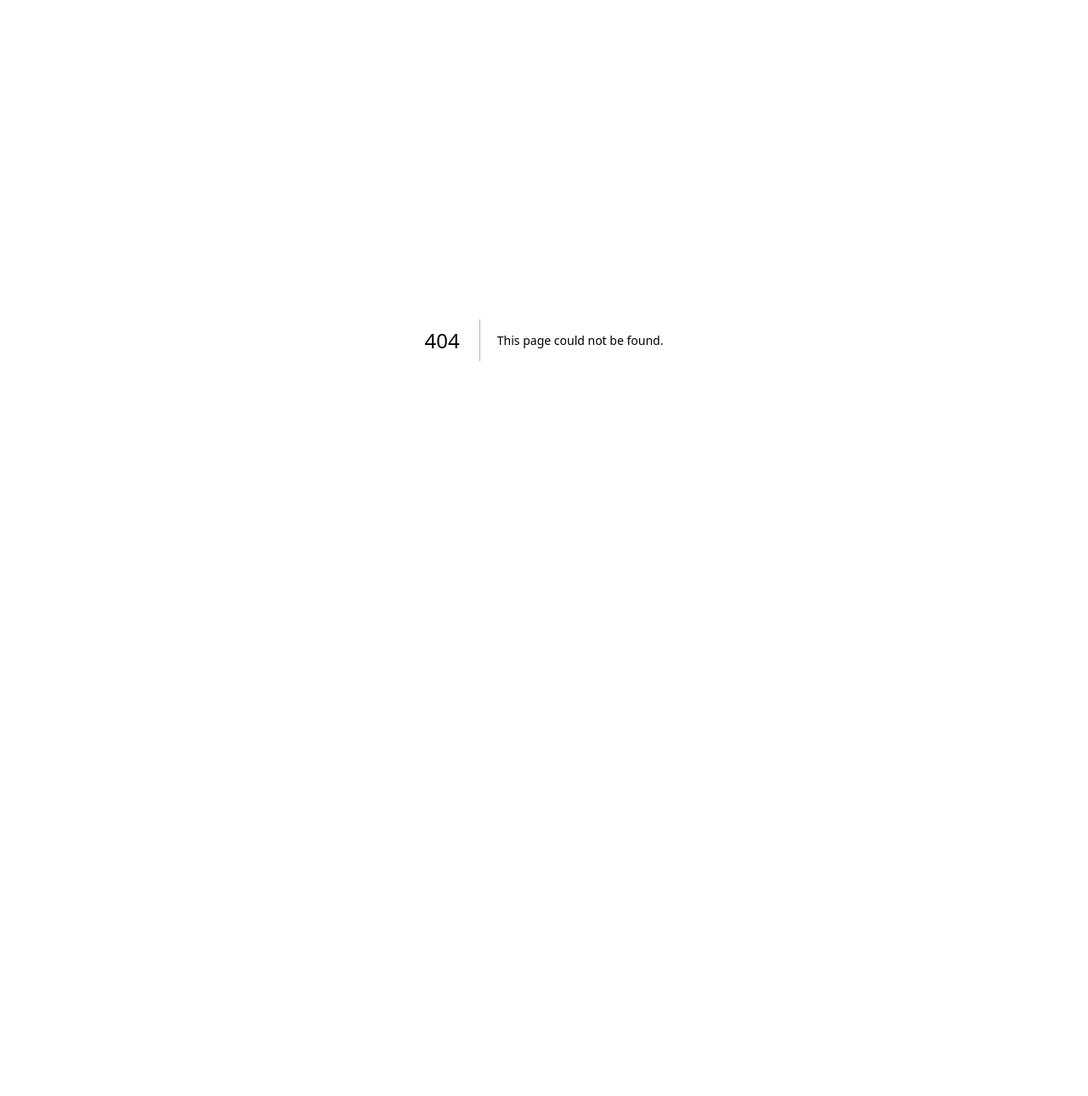
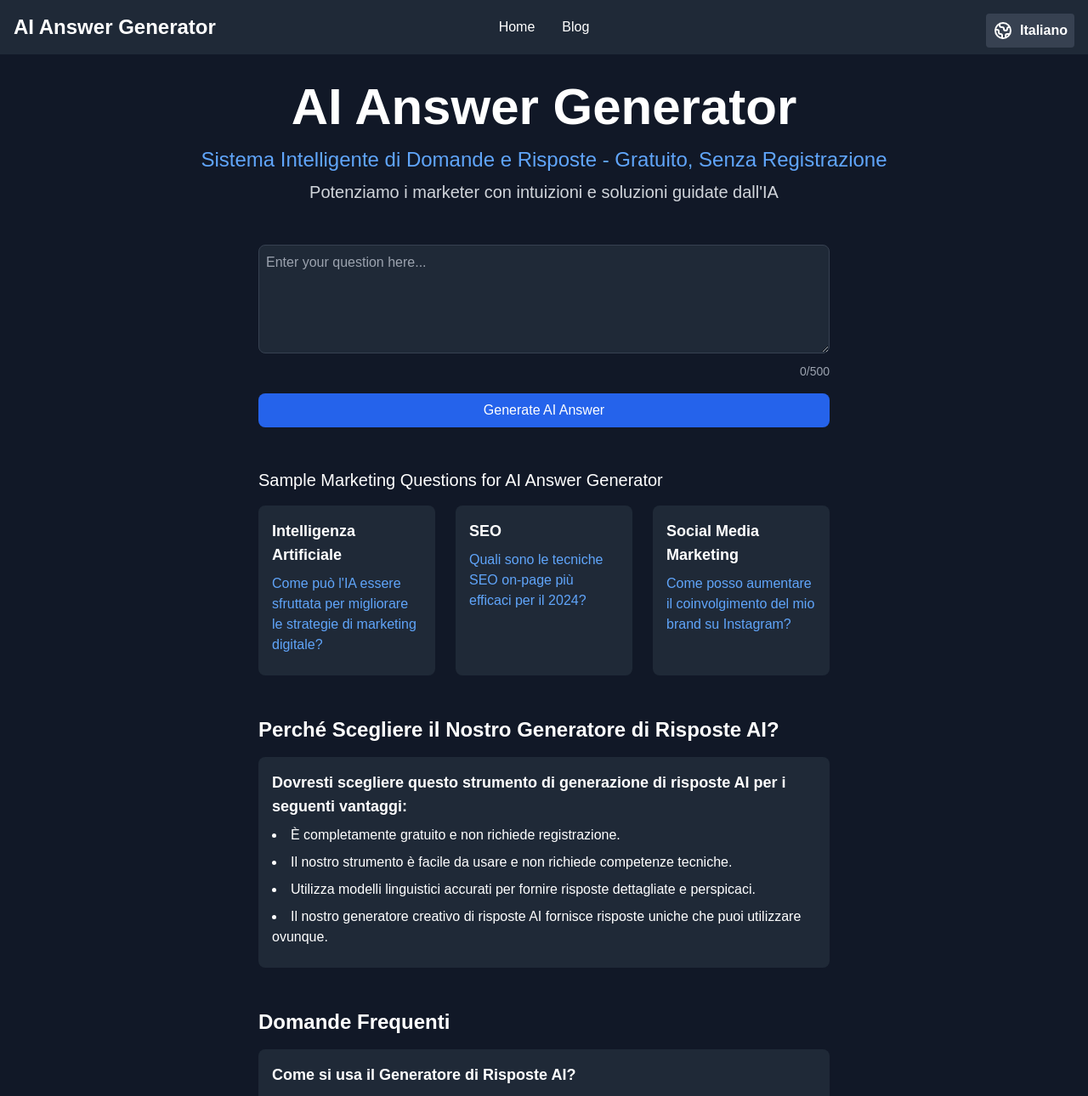
Before and after one commit to axijiajiajia/open-aianswer, a Next.js app: page /it in a window 1280 px wide. Before the commit this address had no page. Shown: the top 1290 px of the page at 85% size. Before the commit the page ends 800 px from the top, so only its background shows below. Built offline with nearby package versions, Linux system fonts and the light colour scheme.

Commit message:
Add 意大利语

```diff
--- a/app/components/LanguageSwitcher.tsx
+++ b/app/components/LanguageSwitcher.tsx
@@ -9,23 +9,33 @@ export default function LanguageSwitcher() {
   const pathname = usePathname();
 
   const isEnglish = pathname === '/';
+  const isChinese = pathname === '/en';
+  const isItalian = pathname === '/it';
+
+  const getCurrentLanguage = () => {
+    if (isEnglish) return 'English';
+    if (isChinese) return '中文';
+    if (isItalian) return 'Italiano';
+    return 'English'; // 默认英语
+  }
 
   return (
     <div className="absolute top-4 right-4 z-20">
       <button
         onClick={() => setIsLanguageMenuOpen(!isLanguageMenuOpen)}
         className="bg-gray-700 hover:bg-gray-600 text-white font-semibold p-2 rounded inline-flex items-center"
-        aria-label={isEnglish ? 'Change Language' : '更改语言'}
+        aria-label={isEnglish ? 'Change Language' : isChinese ? '更改语言' : 'Cambia lingua'}
       >
         <svg xmlns="http://www.w3.org/2000/svg" className="h-6 w-6 mr-2" fill="none" viewBox="0 0 24 24" stroke="currentColor">
           <path strokeLinecap="round" strokeLinejoin="round" strokeWidth={2} d="M3.055 11H5a2 2 0 012 2v1a2 2 0 002 2 2 2 0 012 2v2.945M8 3.935V5.5A2.5 2.5 0 0010.5 8h.5a2 2 0 012 2 2 2 0 104 0 2 2 0 012-2h1.064M15 20.488V18a2 2 0 012-2h3.064M21 12a9 9 0 11-18 0 9 9 0 0118 0z" />
         </svg>
-        <span>{isEnglish ? 'English' : '中文'}</span>
+        <span>{getCurrentLanguage()}</span>
       </button>
       {isLanguageMenuOpen && (
         <div className="absolute right-0 mt-2 w-48 bg-gray-800 rounded-md shadow-lg py-1">
           <Link href="/" className="block px-4 py-2 text-sm text-white hover:bg-gray-700">English</Link>
           <Link href="/en" className="block px-4 py-2 text-sm text-white hover:bg-gray-700">简体中文</Link>
+          <Link href="/it" className="block px-4 py-2 text-sm text-white hover:bg-gray-700">Italiano</Link>
         </div>
       )}
     </div>
--- a/app/en/page.tsx
+++ b/app/en/page.tsx
@@ -26,7 +26,7 @@ const sampleQuestions = [
 ];
 
 export const metadata: Metadata = {
-  title: 'AI答案生成器',
+  title: 'AI Answer Generator',
   description: '使用我们免费的AI答案生成器立即获得您的数字营销问题的答案。无需注册！',
 }
 
@@ -51,7 +51,7 @@ export default function Home() {
         <div className="container mx-auto flex justify-between items-center">
           <div className="text-2xl font-bold flex-1">
             <Link href="/en">
-              AI答案生成器
+            AI Answer Generator
             </Link>
           </div>
           <div className="flex-1 flex justify-center">
@@ -106,7 +106,7 @@ export default function Home() {
           </div>
 
           <footer className="mt-16 text-center text-gray-500">
-            <p>&copy; 2024 AI答案生成器。保留所有权利。</p>
+            <p>&copy; 2024 AI Answer Generator 保留所有权利。</p>
           </footer>
         </main>
       </div>
--- /dev/null
+++ b/app/it/page.tsx
@@ -0,0 +1,115 @@
+import Link from 'next/link';
+import Script from 'next/script';
+import { Metadata } from 'next';
+import QuestionForm from '../components/QuestionForm';
+import LanguageSwitcher from '../components/LanguageSwitcher';
+
+const sampleQuestions = [
+  {
+    category: "Intelligenza Artificiale",
+    questions: [
+      "Come può l'IA essere sfruttata per migliorare le strategie di marketing digitale?"
+    ]
+  },
+  {
+    category: "SEO",
+    questions: [
+      "Quali sono le tecniche SEO on-page più efficaci per il 2024?"
+    ]
+  },
+  {
+    category: "Social Media Marketing",
+    questions: [
+      "Come posso aumentare il coinvolgimento del mio brand su Instagram?"
+    ]
+  }
+];
+
+export const metadata: Metadata = {
+  title: 'Generatore di Risposte AI',
+  description: 'Ottieni risposte immediate alle tue domande di marketing digitale con il nostro Generatore di Risposte AI gratuito. Nessuna registrazione richiesta!',
+}
+
+export default function Home() {
+  return (
+    <div className="min-h-screen bg-gray-900 text-white relative">
+      <LanguageSwitcher />
+
+      <Script
+        src="https://www.googletagmanager.com/gtag/js?id=G-VP351RX9F9"
+        strategy="afterInteractive"
+      />
+      <Script id="google-analytics" strategy="afterInteractive">
+        {`
+          window.dataLayer = window.dataLayer || [];
+          function gtag(){dataLayer.push(arguments);}
+          gtag('js', new Date());
+          gtag('config', 'G-VP351RX9F9');
+        `}
+      </Script>
+      <nav className="bg-gray-800 p-4">
+        <div className="container mx-auto flex justify-between items-center">
+          <div className="text-2xl font-bold flex-1">
+            <Link href="/it">
+              AI Answer Generator
+            </Link>
+          </div>
+          <div className="flex-1 flex justify-center">
+            <Link href="/it" className="text-white hover:text-blue-300 mx-4">Home</Link>
+            <Link href="#" className="text-white hover:text-blue-300 mx-4">Blog</Link>
+          </div>
+          <div className="flex-1"></div>
+        </div>
+      </nav>
+      <div className="p-8">
+        <header className="mb-12">
+          <h1 className="text-6xl font-bold text-center mb-4">AI Answer Generator</h1>
+          <p className="text-center text-blue-400 text-2xl mb-2">
+            Sistema Intelligente di Domande e Risposte - Gratuito, Senza Registrazione
+          </p>
+          <p className="text-center text-gray-300 text-xl">
+            Potenziamo i marketer con intuizioni e soluzioni guidate dall'IA
+          </p>
+        </header>
+
+        <main className="max-w-2xl mx-auto">
+          <QuestionForm sampleQuestions={sampleQuestions} />
+
+          <div className="mt-12">
+            <h2 className="text-2xl font-bold mb-4">Perché Scegliere il Nostro Generatore di Risposte AI?</h2>
+            <div className="bg-gray-800 p-4 rounded-lg">
+              <h3 className="text-lg font-semibold mb-2">Dovresti scegliere questo strumento di generazione di risposte AI per i seguenti vantaggi:</h3>
+              <ul className="list-disc list-inside">
+                <li className="mb-2">È completamente gratuito e non richiede registrazione.</li>
+                <li className="mb-2">Il nostro strumento è facile da usare e non richiede competenze tecniche.</li>
+                <li className="mb-2">Utilizza modelli linguistici accurati per fornire risposte dettagliate e perspicaci.</li>
+                <li className="mb-2">Il nostro generatore creativo di risposte AI fornisce risposte uniche che puoi utilizzare ovunque.</li>
+              </ul>
+            </div>
+          </div>
+
+          <div className="mt-12">
+            <h3 className="text-2xl font-bold mb-4">Domande Frequenti</h3>
+            <div className="bg-gray-800 p-4 rounded-lg">
+              <h3 className="text-lg font-semibold mb-2">Come si usa il Generatore di Risposte AI?</h3>
+              <p className="mb-4">Basta inserire la tua domanda nell&apos;area di testo fornita e cliccare su &quot;Genera Risposta AI&quot;. L&apos;IA elaborerà la tua domanda e fornirà una risposta.</p>
+
+              <h3 className="text-lg font-semibold mb-2">Che tipo di domande posso fare?</h3>
+              <p className="mb-4">Il nostro Generatore di Risposte AI è specificamente progettato per domande di marketing digitale. Puoi chiedere informazioni su qualsiasi aspetto del marketing online, inclusi SEO, content marketing, strategie per i social media, email marketing, pubblicità PPC e altro ancora. Sentiti libero di inviare qualsiasi domanda relativa al marketing.</p>
+
+              <h3 className="text-lg font-semibold mb-2">C&apos;è un limite al numero di domande che posso fare?</h3>
+              <p className="mb-4">Non c&apos;è limite al numero di domande che puoi fare. Tuttavia, ogni domanda dovrebbe essere entro i 500 caratteri.</p>
+
+              <h3 className="text-lg font-semibold mb-2">Cosa devo fare se incontro un errore?</h3>
+              <p>Se incontri un errore, per favore riprova più tardi. Se il problema persiste, puoi contattare support@aianswer.pro per assistenza.</p>
+            </div>
+          </div>
+
+          <footer className="mt-16 text-center text-gray-500">
+            <p>&copy; 2024 Generatore di Risposte AI. Tutti i diritti riservati.</p>
+          </footer>
+        </main>
+      </div>
+    </div>
+  );
+}
```
